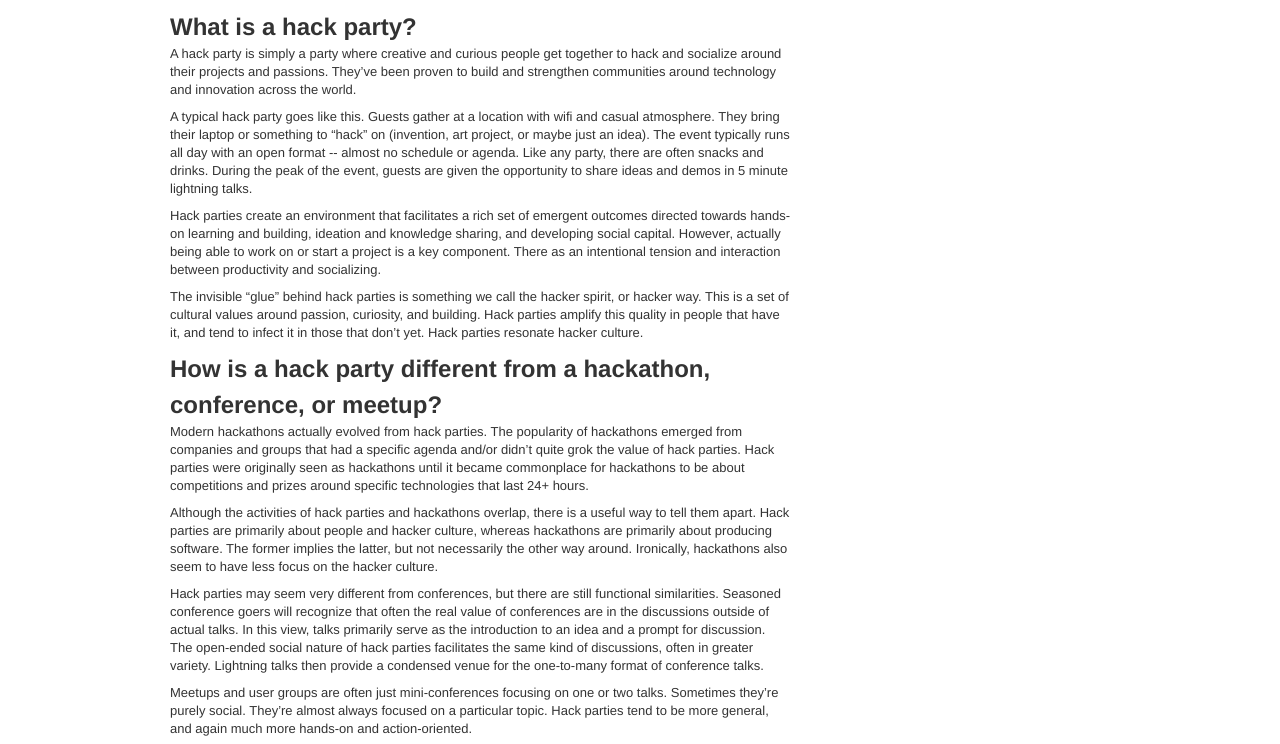
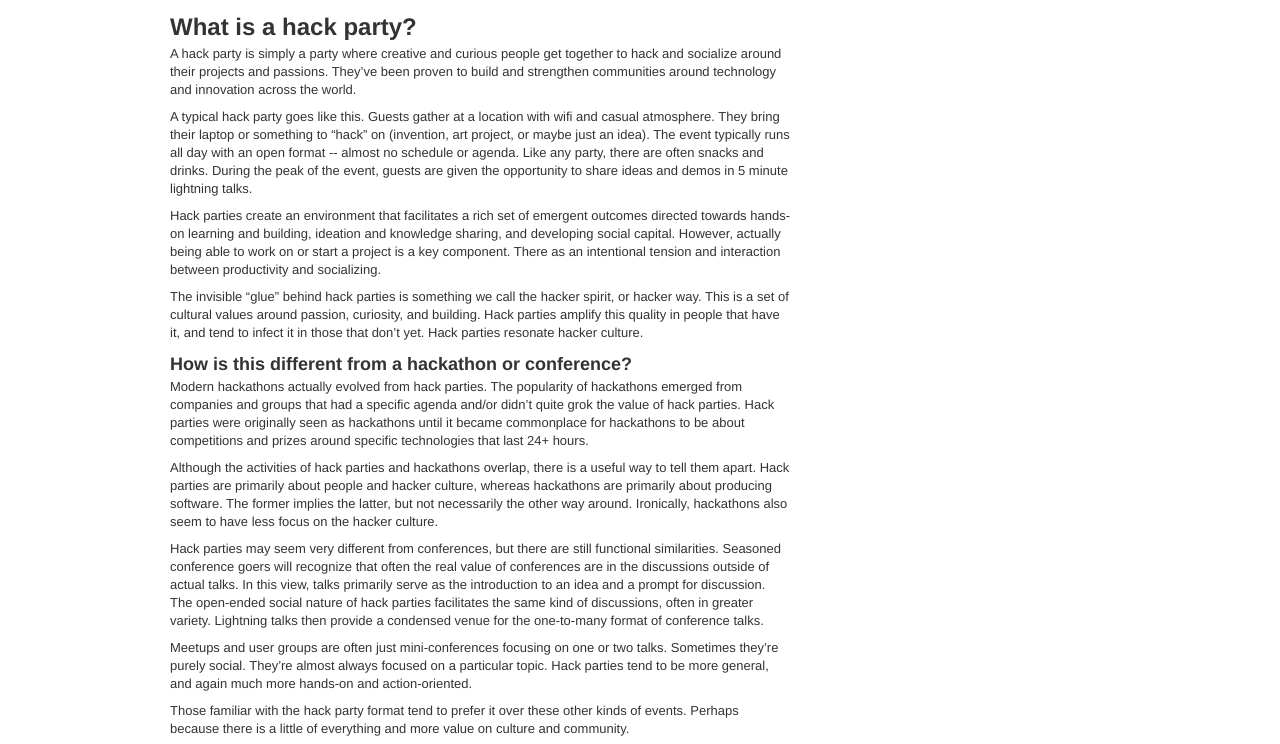
Before and after one commit to progrium/hackparty.org, a plain HTML site: page index.html in a window 1280 px wide. Shown: the part 51-795 px from the top of the page. Drawn offline with Linux system fonts and the light colour scheme.

Commit message:
fixing title formatting

```diff
--- a/index.html
+++ b/index.html
@@ -76,8 +76,7 @@
       quality in people that have it, and tend to infect it in those
       that don’t yet. Hack parties resonate hacker culture.</p>
 
-      <h2>How is a hack party different from a hackathon, conference, or
-        meetup?</h2>
+      <h3>How is this different from a hackathon or conference?</h3>
       <p>Modern hackathons actually evolved from hack parties. The
       popularity of hackathons emerged from companies and groups that
       had a specific agenda and/or didn’t quite grok the value of hack
```
